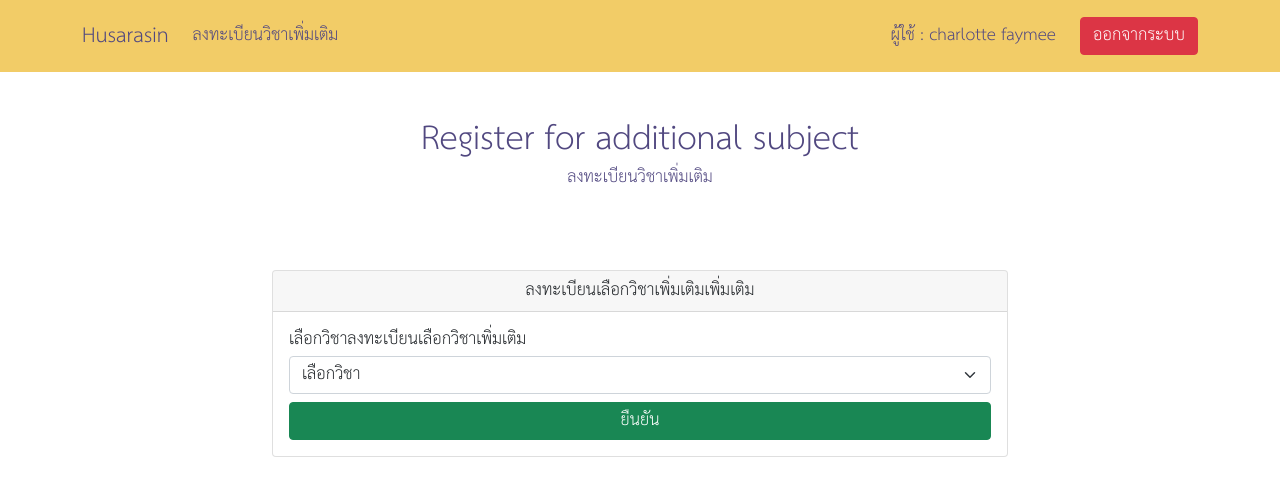
After one commit to Nxttharawipx/inscrire-php, a PHP site: page /subject.php in a window 1280 px wide. The commit adds this page. Shown: the top 496 px of the page. Run offline with PHP 8.4, Linux system fonts and the light colour scheme; a user stored in the database is signed in.

Commit message:
addition subject ที่ไม่กล้าทำต่อ

```diff
--- a/php/navbar.php
+++ b/php/navbar.php
@@ -1,7 +1,5 @@
-<?php include 'server.php' ?>
-
 <nav class="navbar navbar-light navbar-expand-md py-3" style="background: #f2cc67;">
-        <div class="container"><a class="navbar-brand d-flex align-items-center" href="#"><span style="color: #514880;">Husarasin</span></a><button class="navbar-toggler" data-bs-toggle="collapse" data-bs-target="#navcol-1"><span class="visually-hidden">Toggle navigation</span><span class="navbar-toggler-icon"></span></button>
+        <div class="container"><a class="navbar-brand d-flex align-items-center" href="index.php"><span style="color: #514880;">Husarasin</span></a><button class="navbar-toggler" data-bs-toggle="collapse" data-bs-target="#navcol-1"><span class="visually-hidden">Toggle navigation</span><span class="navbar-toggler-icon"></span></button>
             <div id="navcol-1" class="collapse navbar-collapse">
                 <ul class="navbar-nav me-auto">
                     <li class="nav-item"><a class="nav-link active" href="subject.php" style="color: #514880;">ลงทะเบียนวิชาเพิ่มเติม</a></li>
@@ -10,7 +8,7 @@
                 </ul>
                 <?php if(isset($_SESSION['firstname'])) { ?>
                     <div class="navbar-text me-4" style="color: #514880;">
-                        เข้าใช้ในนาม : <?php echo $_SESSION['firstname']; ?>
+                        ผู้ใช้ : <?php echo $_SESSION['firstname']; ?>    <?php echo $_SESSION['lastname']; ?>
                     </div>
                     <a class="btn btn-danger" type="button" href="index.php?logout='0'">ออกจากระบบ</a>
                 <?php } ?>
--- /dev/null
+++ b/subject.php
@@ -0,0 +1,69 @@
+<?php
+
+include 'php/server.php';
+
+if (isset($_GET["logout"])) {
+    session_destroy();
+    echo "<script>alert('ไว้เจอกันใหม่นะคะ'); window.location = 'login.php'</script>";
+  }
+
+?>
+
+<!DOCTYPE html>
+<html>
+<head>
+	<meta charset="utf-8">
+	<meta name="viewport" content="width=device-width, initial-scale=1">
+	<title>Husarasin</title>
+	<link rel="stylesheet" href="css/bootstrap.min.css">
+	<link rel="stylesheet" href="style.css">
+</head>
+<body>
+	<?php include 'php/navbar.php'; ?>
+
+	<div class="position-relative py-4 py-xl-5">
+		<div class="container">
+	        <div class="row mb-2">
+	            <div class="col-md-8 col-xl-6 text-center mx-auto">
+	                <h2 style="color: #514880;">Register for additional subject</h2>
+	                <p class="w-lg-50" style="color: #514880;">ลงทะเบียนวิชาเพิ่มเติม</p>
+	            </div>
+	        </div>
+	    </div>
+	</div>
+	<div class="container">
+		<div class="row">
+			<div class="col-md-2">
+
+			</div>
+			<div class="col-md-8">
+				<div class="card mt-2">
+				  <div class="card-header text-center">
+				    ลงทะเบียนเลือกวิชาเพิ่มเติมเพิ่มเติม
+				  </div>
+				  <div class="card-body">
+				    <div class="">เลือกวิชาลงทะเบียนเลือกวิชาเพิ่มเติม</div>
+				    <form class="form mt-1" action="php/subject_db.php" method="POST">
+				    	<input type="hidden" name="" value="<?= $_SESSION['student_id']; ?>">
+
+				    	<select class="form-select" aria-label="Default select example">
+				    		<option selected>เลือกวิชา</option>
+							<option value="1" name="">ระบําพัดจีน</option>
+							<option value="2" name="">นาฏศิลป์ไทย</option>
+							<option value="3" name="">นาฏศิลป์ในอาเซียน</option>
+							<option value="4" name="">ดนตรีสากล</option>
+							<option value="5" name="">ดนตรีไทย</option>
+							<option value="6" name="">ศิลปะการออกแบบ</option>
+						</select>
+				    	<button type="submit" name="submit" class="btn btn-success w-100 mt-2"> ยืนยัน </button>
+				    </form>
+				  </div>
+				</div>
+			</div>
+			<div class="col-md-2">
+			</div>
+		</div>
+	</div>
+	<script src="js/bootstrap.min.js"></script>
+</body>
+</html>
```
Also changed, not shown: index.php (+36 -2 lines), pic/pencil.png (added).
